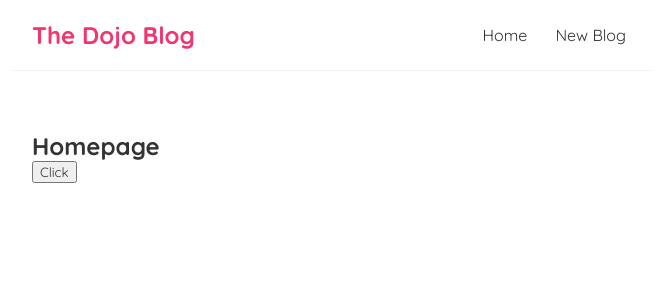
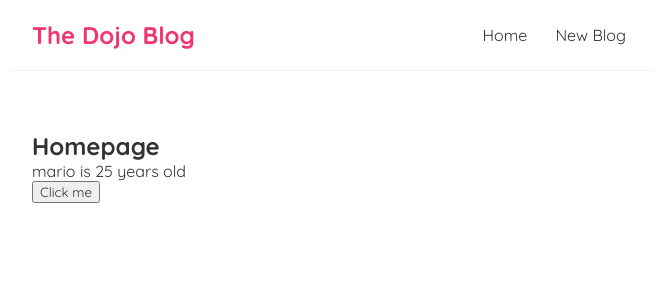
Before and after one commit to limonsafayet/Dojo-Blog, a React (Create React App) app: page / in a window 1280 px wide. Shown: the top 300 px of the page, without its empty margins (308-964 px from the left). Built offline with nearby package versions, Linux system fonts and the light colour scheme.

Commit message:
tutorial 7

```diff
--- a/src/Home.js
+++ b/src/Home.js
@@ -1,14 +1,23 @@
+import { useState } from "react";
+
 const Home = () => {
+  // let name = 'mario';
+  const [name, setName] = useState('mario');
+  const [age, setAge] = useState(25);
 
-    const handleClick = () => {
-        console.log('hello')
-    }
+  const handleClick = () => {
+    // name = 'luigi';
+    setName('luigi');
+    setAge(30);
+  }
+
   return (
     <div className="home">
       <h2>Homepage</h2>
-      <button onClick={handleClick}>Click</button>
+      <p>{ name } is { age } years old</p>
+      <button onClick={handleClick}>Click me</button>
     </div>
   );
-};
+}
 
 export default Home;
```
